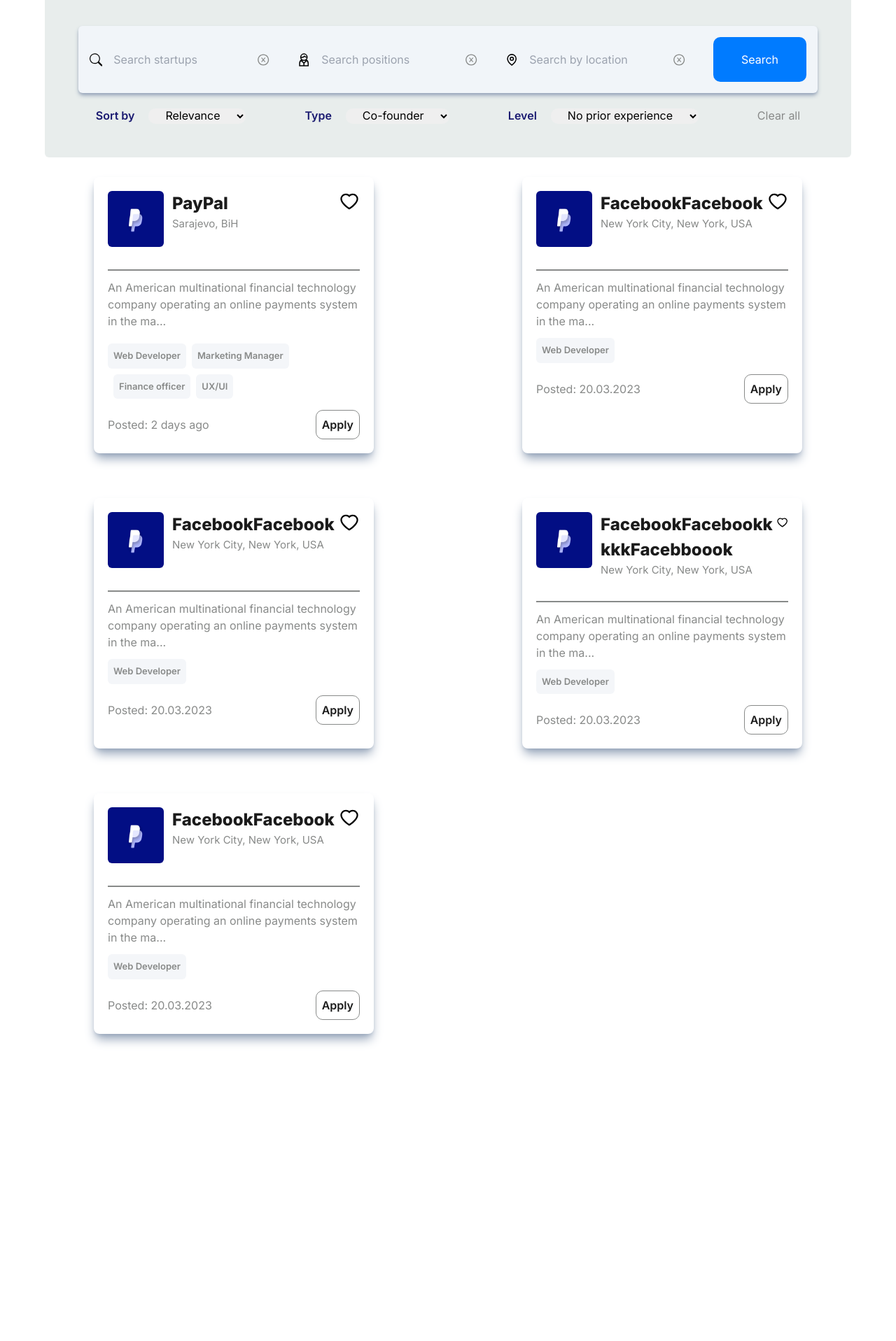
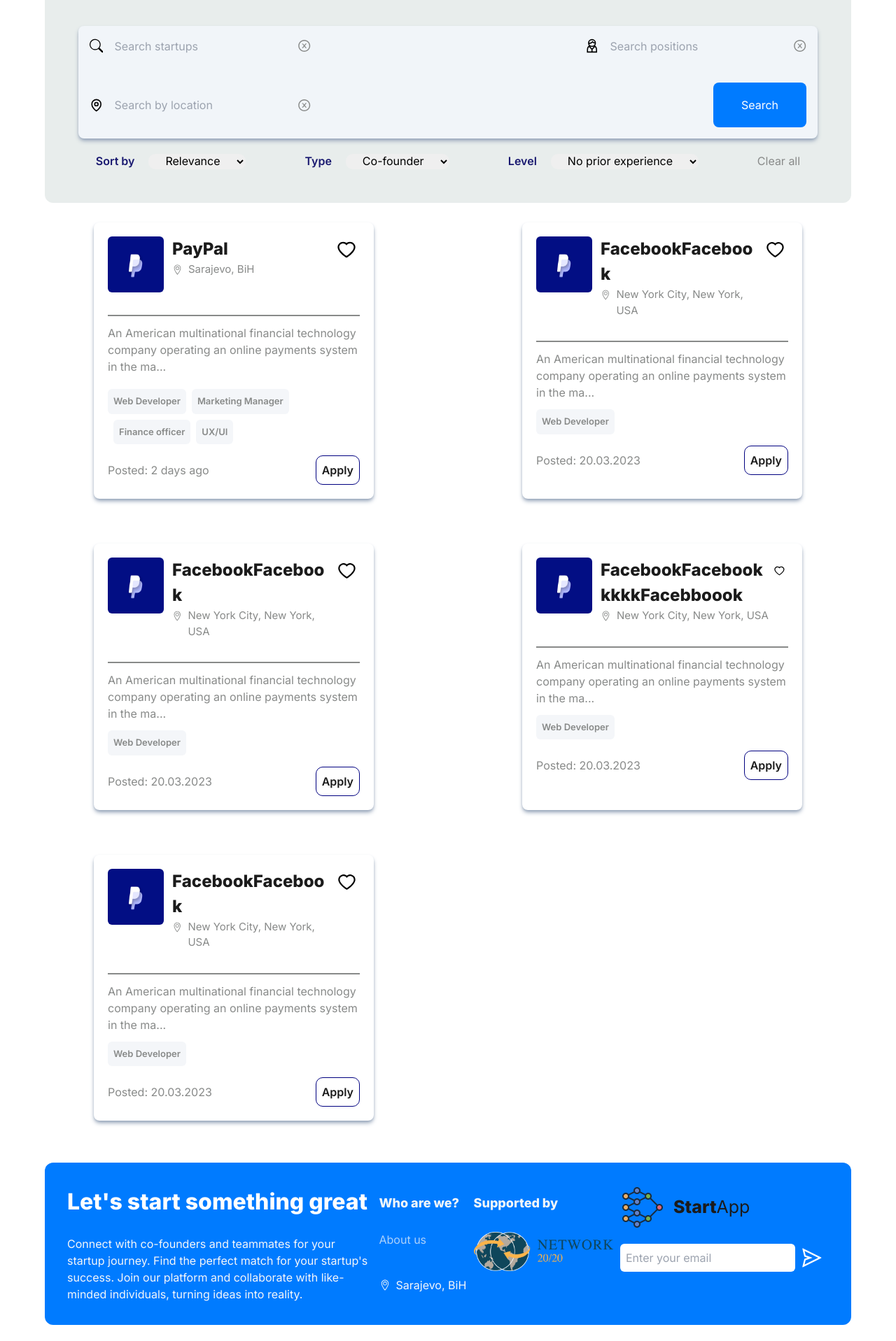
Before and after one commit to dKurtalic/boldapp, a React (Vite) app in the folder boldapp/: page /explore in a window 1280 px wide. Shown: the part 123-2040 px from the top of the page at 70% size. Before the commit the page ends 1629 px from the top, so only its background shows below. Built offline with nearby package versions, Linux system fonts and the light colour scheme.

Commit message:
Footer i popravljene margine

```diff
--- /dev/null
+++ b/boldapp/src/components/footer.jsx
@@ -0,0 +1,51 @@
+import React from 'react'
+import logo from '../res/network.png'
+import { AiOutlineSend } from 'react-icons/ai'
+import network2020 from '../res/network2020.png'
+import { TfiLocationPin } from 'react-icons/tfi'
+
+const Footer = () => {
+    return (
+        <div className='bg-googlePlava w-[90%] rounded-xl p-[2rem] my-[2rem] mx-auto justify-between flex flex-wrap'>
+            <div className='w-[40%]'>
+                <h1 className='text-[2rem] font-bold text-white'>Let's start something great</h1>
+                <div className='text-lightGray mt-6'>
+                    Connect with co-founders and teammates for your startup journey. Find the perfect match for your startup's success. Join our platform and collaborate with like-minded individuals, turning ideas into reality.
+                </div>
+            </div>
+
+            <div className='grid'>
+                <span className='text-[18px] font-bold text-lightGray pt-3'>Who are we?</span>
+                <div className='grid gap-1'>
+                    <li className='text-lightGray opacity-[.7] hover:opacity-1'>About us</li>
+                </div>
+                <div className='flex items-center'>
+                    <TfiLocationPin className='text-lightGray mr-2' />
+                    <div className='text-lightGray '>
+                        Sarajevo, BiH
+                    </div>
+                </div>
+            </div>
+            <div className='text-[18px] font-bold text-lightGray pt-3'>
+                Supported by
+                <img src={network2020} className='w-100% h-[3.5rem] mt-7' />
+            </div>
+
+            <div className=''>
+                <div className='flex items-center'>
+                    <img src={logo} alt="logo" className='w-[4rem] h-[4rem]' />
+                    <h1 className='logo text-[25px] text-textColor pl-3'>
+                        <strong>Start</strong>App
+                    </h1>
+                </div>
+
+                <div className="email-input flex items-center justify-end mt-4">
+                    <input className='rounded-md p-2' type="email" placeholder="Enter your email" />
+                    <button className='rounded-md text-[2rem] text-white p-2'><AiOutlineSend /></button>
+                </div>
+            </div>
+        </div>
+    )
+}
+
+export default Footer
--- a/boldapp/src/components/searchComponent.jsx
+++ b/boldapp/src/components/searchComponent.jsx
@@ -5,10 +5,10 @@
 
 const SearchComponent = () => {
     return (
-        <div className="bg-lightMint grid p-[3rem] rounded-md w-[90%] m-auto gp-10 gap-5 items-center">
+        <div className="bg-lightMint grid p-[3rem] rounded-xl w-[90%] m-auto gp-10 gap-5 items-center ">
 
             <form action="">
-                <div className="m-auto p-[1rem] justify-between flex bg-slate-100 shadow-md gap-10 shadow-slate-400 rounded-md">
+                <div className="m-auto p-[1rem] justify-between flex flex-wrap bg-slate-100 shadow-md gap-10 shadow-slate-400 rounded-lg">
 
                     <div className='flex items-center gap-2'>
                         <BsSearch className='tapIcon  text-[25px]' />
@@ -27,14 +27,14 @@
                         <input type='text' className='text-midnightBlue bg-transparent focus:outline-none mx-2 w-[100%]' placeholder="Search by location" />
                         <AiOutlineCloseCircle className='tapIcon text-[25px] text-gray hover:text-vibrantCoral icon' />
                     </div>
-                    <button className="bg-googlePlava rounded-[10px] px-10 py-5 text-white cursor-pointer hover:bg-navyBlue"> Search  </button>
+                    <button className="bg-googlePlava rounded-lg px-10 py-5 text-white cursor-pointer hover:bg-navyBlue"> Search  </button>
                 </div>
 
 
             </form>
 
 
-            <div className='flex items-center justify-center gap-16'>
+            <div className='flex flex-wrap items-center justify-center gap-16'>
                 <div>
                     <label htmlFor='relevance' className='text-midnightBlue font-semibold'>Sort by</label>
                     <select name="" id="relevance" className="rounded-[10px] outline-none mx-5 px-5">
@@ -62,7 +62,7 @@
                     </select>
                 </div>
 
-                <span className="text-gray cursor-pointer">Clear all</span>
+                <div className="text-gray cursor-pointer">Clear all</div>
             </div>
         </div>
     )
--- a/boldapp/src/components/startupContainer.jsx
+++ b/boldapp/src/components/startupContainer.jsx
@@ -2,6 +2,8 @@
 import { BiTimeFive } from 'react-icons/bi'
 import { AiOutlineHeart } from 'react-icons/ai'
 import slika from '../res/paypalLogo.jpg'
+import { TfiLocationPin } from 'react-icons/tfi'
+
 
 const startupData = [
     {
@@ -60,23 +62,26 @@
                     return (
 
 
-                        <div className='group inline-block w-[400px] m-7 p-5 shadow-lg shadow-slate-400 rounded-lg hover:bg-googlePlava'>
+                        <div className='group inline-block w-[400px] m-7 p-5 shadow-md shadow-slate-400 rounded-lg hover:bg-googlePlava'>
                             <div className='flex'>
 
                                 <img src={image} alt="logo" className='h-20 w-20 rounded-md mr-3' />
 
                                 <div className='flex justify-between w-full'>
                                     <div className=''>
-                                        <div className='flex justify-between items-center'>
+                                        <div className='flex justify-between'>
                                             <h1 className='font-bold text-textColor group-hover:text-white text-[1.5rem] break-all'>{title}</h1>
                                         </div>
-                                        <h6 className='text-gray group-hover:text-white text-[15px]'>{location}</h6>
+                                        <div className='flex '>
+                                            <TfiLocationPin className='text-gray mr-2 mt-1 text-[15px] items-center' />
+                                            <h6 className='text-gray group-hover:text-white text-[15px]'>{location}</h6>
+                                        </div>
                                     </div>
-                                    < AiOutlineHeart className='text-[30px] hover:text-white' />
+                                    < AiOutlineHeart className='text-[30px] hover:text-white m-1' />
                                 </div>
 
                             </div>
-                            <div className="border-t-2 border- mt-8 border-gray group-hover:text-white"></div>
+                            <div className="border-t-2 mt-8 border-gray group-hover:border-white"></div>
                             <div className='text-gray group-hover:text-white mt-3 ' >
                                 {descr.length > 100 ? descr.slice(0, 100) + "..." : descr}
                             </div>
@@ -96,7 +101,7 @@
                             </div>
                             <div className='pt-4 flex justify-between items-center relative bottom-0'>
                                 <div className='text-gray group-hover:text-white'>Posted: {time}</div>
-                                <button className='border-[0.5px]  border-gray rounded-[10px] block p-2 font-semibold text-textColor  hover:bg-white'>Apply</button>
+                                <button className='border-[0.5px]  border-navyBlue rounded-[10px] block p-2 font-semibold text-textColor  hover:bg-navyBlue group-hover:text-white'>Apply</button>
                             </div>
 
                         </div>)
--- /dev/null
+++ b/boldapp/src/components/values.jsx
@@ -0,0 +1,10 @@
+import React from 'react'
+
+const Values = () => {
+    return (
+        <div >
+        </div>
+    )
+}
+
+export default Values
--- a/boldapp/src/screens/ExplorePage.jsx
+++ b/boldapp/src/screens/ExplorePage.jsx
@@ -2,12 +2,16 @@
 import SearchComponent from '../components/searchComponent'
 import NavBar from '../components/navBar'
 import StartupContainer from '../components/startupContainer'
+import Footer from '../components/footer'
+import Values from '../components/values'
 
 const ExplorePage = () => {
   return (
     <div>
       <SearchComponent />
       <StartupContainer />
+      <Values />
+      <Footer />
     </div>
 
   )
--- a/boldapp/src/screens/LandingPage.jsx
+++ b/boldapp/src/screens/LandingPage.jsx
@@ -4,11 +4,12 @@
 import ellipse1 from '../res/Ellipse 1.png'
 import ellipse2 from '../res/Ellipse 2.png'
 import ellipse3 from '../res/Ellipse 3.png'
+import Footer from '../components/footer'
 
 const LandingPage = () => {
     return (
-        <>
-
+        <div >
+            <div className='w-[90%] justify-between items-center m-auto'>
                 <div className='flex justify-center items-center bg-cover bg-center bg-no-repeat h-[30rem]  bg-lightBackground rounded-3xl mx-10 ' style={{ backgroundImage: `url(${coverPhoto})` }}>
                     <div className='text-center  '>
                         <h2 className='text-5xl text-white pb-12'>Build the perfect startup squad </h2>
@@ -55,8 +56,10 @@
                         </div>
                     </div>
                 </div>
+            </div>
+            <Footer />
+        </div>
 
-        </>
     )
 }
 
```
Also changed, not shown: boldapp/src/res/network2020.png (added). Lines whose indentation alone changed are shown as unchanged.
